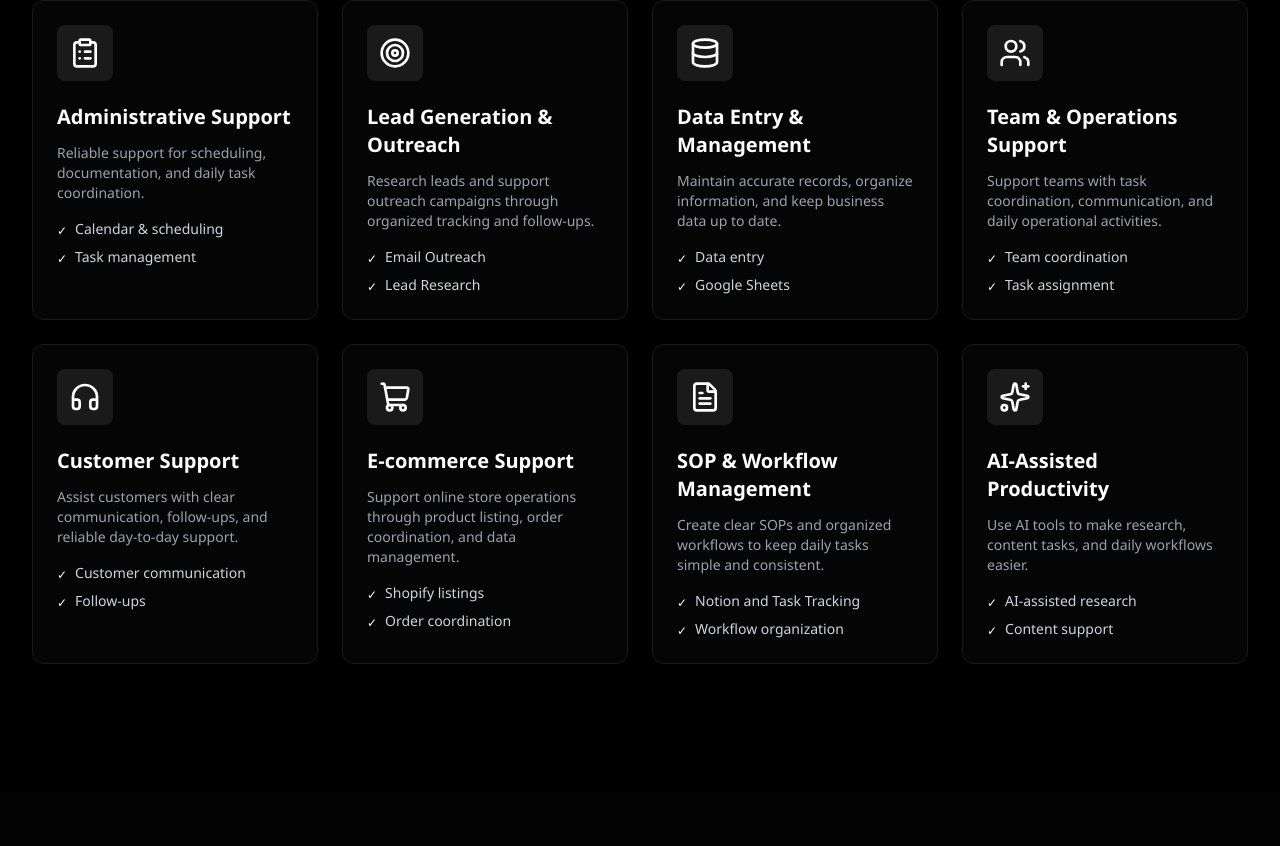
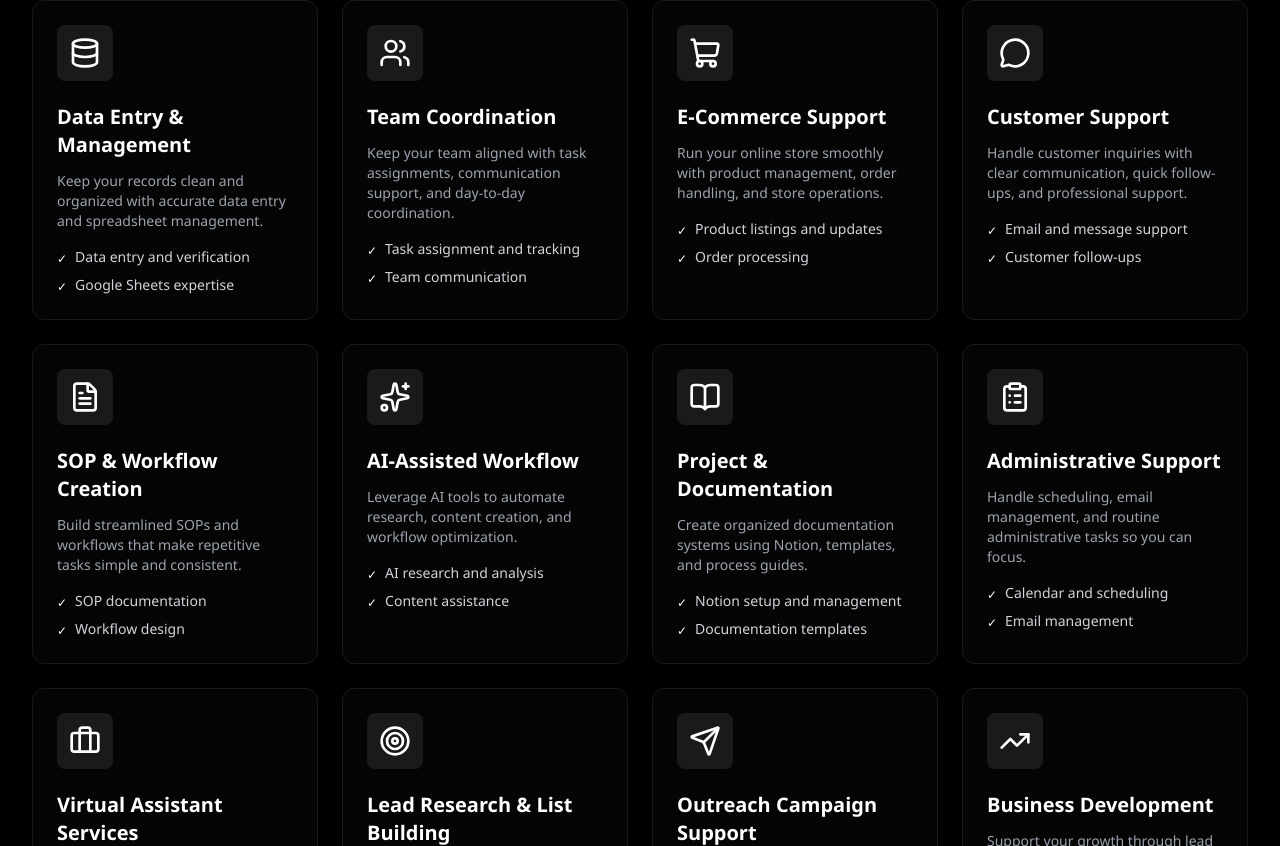
Before and after one commit to tpn-websiteportfolio/PortfolioNew, a React (Vite) app: page / in a window 1280 px wide. Shown: the part 1254-2100 px from the top of the page. Built offline with nearby package versions, Linux system fonts and the light colour scheme.

Commit message:
update services content

```diff
--- a/src/data/services.ts
+++ b/src/data/services.ts
@@ -8,100 +8,152 @@ export interface Service {
 }
 
 export const services: Service[] = [
+  // OPERATIONS
   {
-    id: "administrative-support",
-    title: "Administrative Support",
-    description: "Reliable support for scheduling, documentation, and daily task coordination.",
-    icon: "ClipboardList",
-    category: "admin",
+    id: "data-entry-management",
+    title: "Data Entry & Management",
+    description: "Keep your records clean and organized with accurate data entry and spreadsheet management.",
+    icon: "Database",
+    category: "operations",
     benefits: [
-      "Calendar & scheduling",
-      "Task management",
-      "Documentation",
+      "Data entry and verification",
+      "Google Sheets expertise",
+      "Record organization",
     ],
   },
   {
-    id: "lead-generation-outreach",
-    title: "Lead Generation & Outreach",
-    description: "Research leads and support outreach campaigns through organized tracking and follow-ups.",
-    icon: "Target",
-    category: "strategy",
+    id: "team-coordination",
+    title: "Team Coordination",
+    description: "Keep your team aligned with task assignments, communication support, and day-to-day coordination.",
+    icon: "Users",
+    category: "operations",
     benefits: [
-      "Email Outreach",
-      "Lead Research",
-      "Social Media Outreach",
+      "Task assignment and tracking",
+      "Team communication",
+      "Daily operations management",
     ],
   },
   {
-    id: "data-entry-management",
-    title: "Data Entry & Management",
-    description: "Maintain accurate records, organize information, and keep business data up to date.",
-    icon: "Database",
+    id: "ecommerce-support",
+    title: "E-Commerce Support",
+    description: "Run your online store smoothly with product management, order handling, and store operations.",
+    icon: "ShoppingCart",
     category: "operations",
     benefits: [
-      "Data entry",
-      "Google Sheets",
-      "Record management",
-    ],
-  },
-  {
-    id: "team-operations-support",
-    title: "Team & Operations Support",
-    description: "Support teams with task coordination, communication, and daily operational activities.",
-    icon: "Users",
-    category: "operations",
-    benefits: [
-      "Team coordination",
-      "Task assignment",
-      "Daily operations",
+      "Product listings and updates",
+      "Order processing",
+      "Inventory coordination",
     ],
   },
   {
     id: "customer-support",
     title: "Customer Support",
-    description: "Assist customers with clear communication, follow-ups, and reliable day-to-day support.",
-    icon: "Headphones",
-    category: "admin",
+    description: "Handle customer inquiries with clear communication, quick follow-ups, and professional support.",
+    icon: "MessageCircle",
+    category: "operations",
     benefits: [
-      "Customer communication",
-      "Follow-ups",
-      "Issue coordination",
+      "Email and message support",
+      "Customer follow-ups",
+      "Issue resolution tracking",
     ],
   },
-  {
-    id: "ecommerce-support",
-    title: "E-commerce Support",
-    description: "Support online store operations through product listing, order coordination, and data management.",
-    icon: "ShoppingCart",
-    category: "operations",
-    benefits: [
-      "Shopify listings",
-      "Order coordination",
-      "Product management",
-    ],
-  },
+  // AUTOMATION
   {
     id: "sop-workflow-management",
-    title: "SOP & Workflow Management",
-    description: "Create clear SOPs and organized workflows to keep daily tasks simple and consistent.",
+    title: "SOP & Workflow Creation",
+    description: "Build streamlined SOPs and workflows that make repetitive tasks simple and consistent.",
     icon: "FileText",
     category: "automation",
     benefits: [
-      "Notion and Task Tracking",
-      "Workflow organization",
-      "SOP Creation",
+      "SOP documentation",
+      "Workflow design",
+      "Process optimization",
     ],
   },
   {
     id: "ai-assisted-productivity",
-    title: "AI-Assisted Productivity",
-    description: "Use AI tools to make research, content tasks, and daily workflows easier.",
+    title: "AI-Assisted Workflow",
+    description: "Leverage AI tools to automate research, content creation, and workflow optimization.",
     icon: "Sparkles",
     category: "automation",
     benefits: [
-      "AI-assisted research",
-      "Content support",
-      "Workflow assistance",
+      "AI research and analysis",
+      "Content assistance",
+      "Process automation",
+    ],
+  },
+  {
+    id: "project-documentation",
+    title: "Project & Documentation",
+    description: "Create organized documentation systems using Notion, templates, and process guides.",
+    icon: "BookOpen",
+    category: "automation",
+    benefits: [
+      "Notion setup and management",
+      "Documentation templates",
+      "Knowledge base creation",
+    ],
+  },
+  // ADMINISTRATION
+  {
+    id: "administrative-support",
+    title: "Administrative Support",
+    description: "Handle scheduling, email management, and routine administrative tasks so you can focus.",
+    icon: "ClipboardList",
+    category: "admin",
+    benefits: [
+      "Calendar and scheduling",
+      "Email management",
+      "Task prioritization",
+    ],
+  },
+  {
+    id: "virtual-assistant",
+    title: "Virtual Assistant Services",
+    description: "Complete VA support for general business tasks, research, and day-to-day operations.",
+    icon: "Briefcase",
+    category: "admin",
+    benefits: [
+      "General administrative tasks",
+      "Research and information gathering",
+      "Scheduling and coordination",
+    ],
+  },
+  // STRATEGY
+  {
+    id: "lead-research",
+    title: "Lead Research & List Building",
+    description: "Find qualified leads and build organized prospect lists for your outreach campaigns.",
+    icon: "Target",
+    category: "strategy",
+    benefits: [
+      "Lead identification",
+      "Prospect list building",
+      "Company research",
+    ],
+  },
+  {
+    id: "outreach-campaigns",
+    title: "Outreach Campaign Support",
+    description: "Execute targeted outreach campaigns with email sequencing, follow-ups, and tracking.",
+    icon: "Send",
+    category: "strategy",
+    benefits: [
+      "Email outreach setup",
+      "Follow-up sequencing",
+      "Campaign tracking",
+    ],
+  },
+  {
+    id: "business-development",
+    title: "Business Development",
+    description: "Support your growth through lead generation, relationship building, and strategic outreach.",
+    icon: "TrendingUp",
+    category: "strategy",
+    benefits: [
+      "Lead generation",
+      "Prospect research",
+      "Growth strategy support",
     ],
   },
 ];
```
